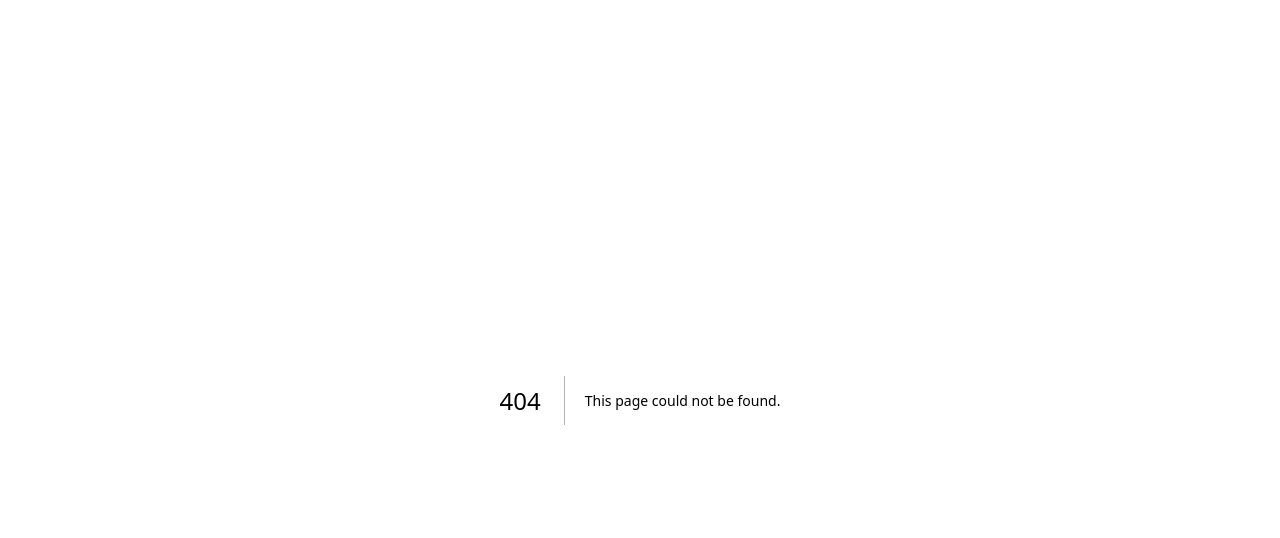
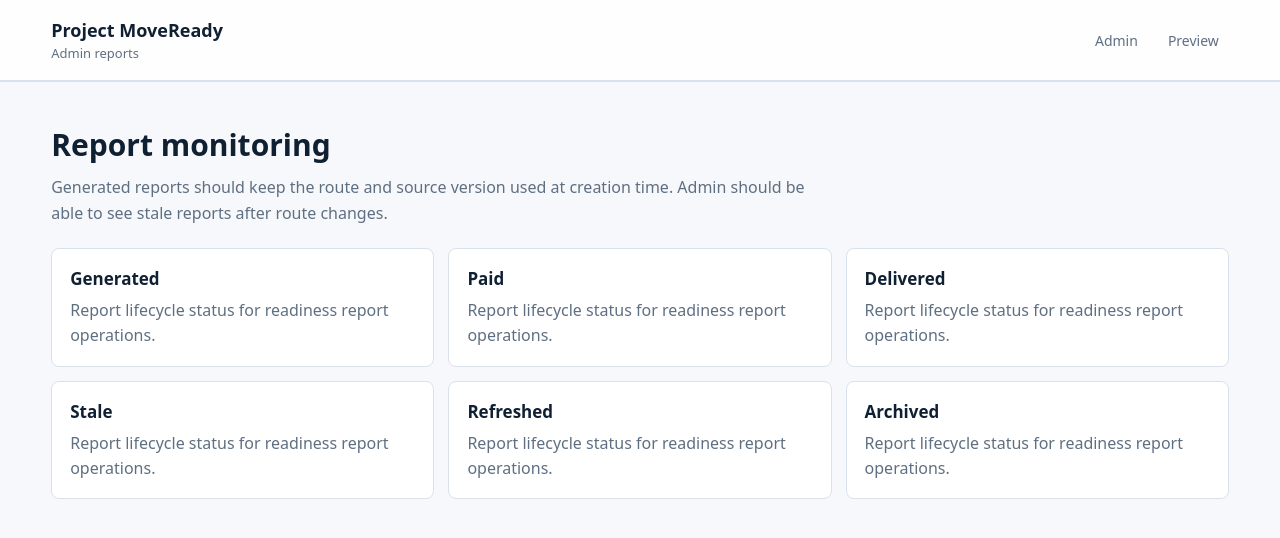
Before and after one commit to SirBM201/SirBM201-moveready-frontend, a Next.js app: page /admin/reports in a window 1280 px wide. Before the commit this address had no page. Shown: the top 538 px of the page. Built offline with nearby package versions, Linux system fonts and the light colour scheme.

Commit message:
Add admin reports page

```diff
--- /dev/null
+++ b/app/admin/reports/page.tsx
@@ -0,0 +1,14 @@
+const reportStates = ["Generated", "Paid", "Delivered", "Stale", "Refreshed", "Archived"];
+
+export default function AdminReportsPage() {
+  return (
+    <main className="page-shell">
+      <header className="topbar"><a className="brand" href="/"><strong>Project MoveReady</strong><span>Admin reports</span></a><nav className="nav"><a href="/admin">Admin</a><a href="/report-preview">Preview</a></nav></header>
+      <section className="section">
+        <h2>Report monitoring</h2>
+        <p className="section-intro">Generated reports should keep the route and source version used at creation time. Admin should be able to see stale reports after route changes.</p>
+        <div className="grid">{reportStates.map((state) => <article className="card" key={state}><h3>{state}</h3><p>Report lifecycle status for readiness report operations.</p></article>)}</div>
+      </section>
+    </main>
+  );
+}
```
